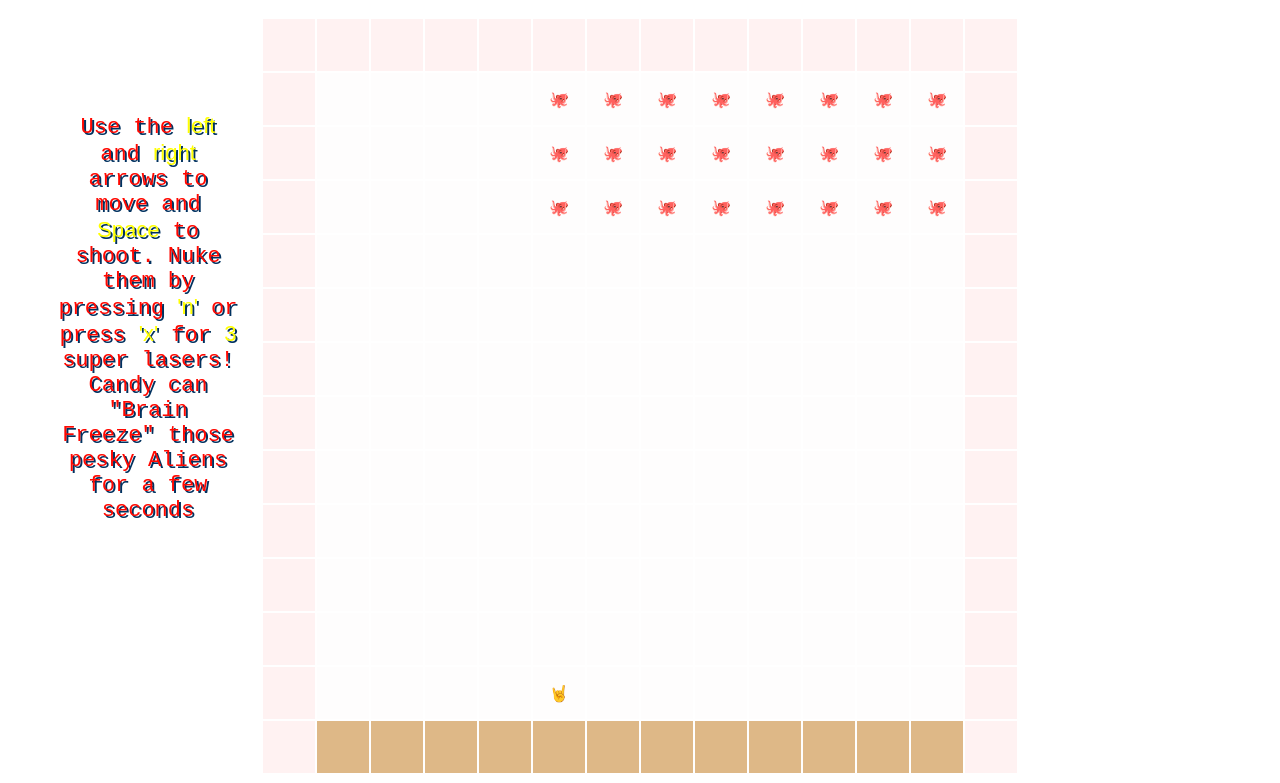
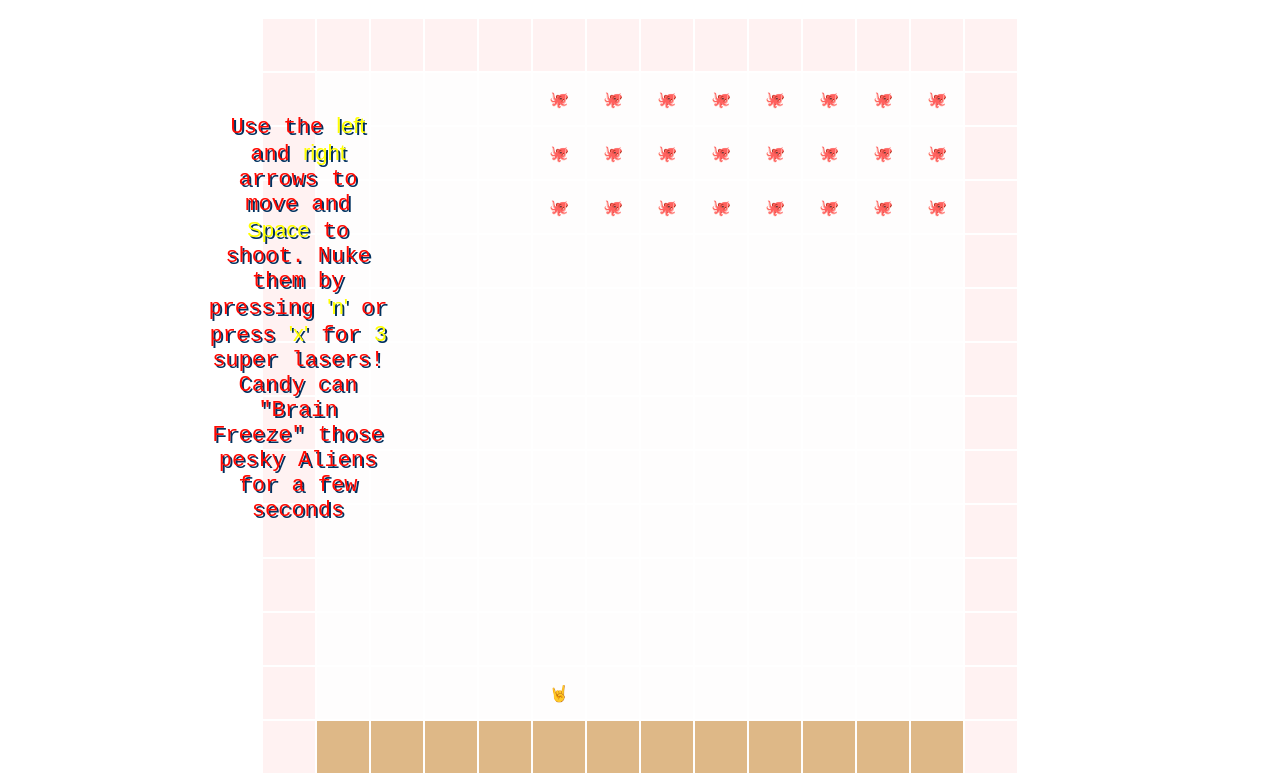
Before and after one commit to UvalSchaphrear/Space-Invaders, a plain HTML site: page index.html in a window 1280 px wide. Shown: the part 167-950 px from the top of the page. Drawn offline with Linux system fonts and the light colour scheme.

Commit message:
Add files via upload

```diff
--- a/css/style.css
+++ b/css/style.css
@@ -92,12 +92,11 @@ button.play {
   margin-bottom: 5px;
   width: 180px;
   position: absolute;
-  left: 10px;
-  display: block;
-  left: 50px;
+  left: 200px;
   text-align: center;
   top: 250px;
   float: left;
+  display: block;
 }
 
 p span {
```
